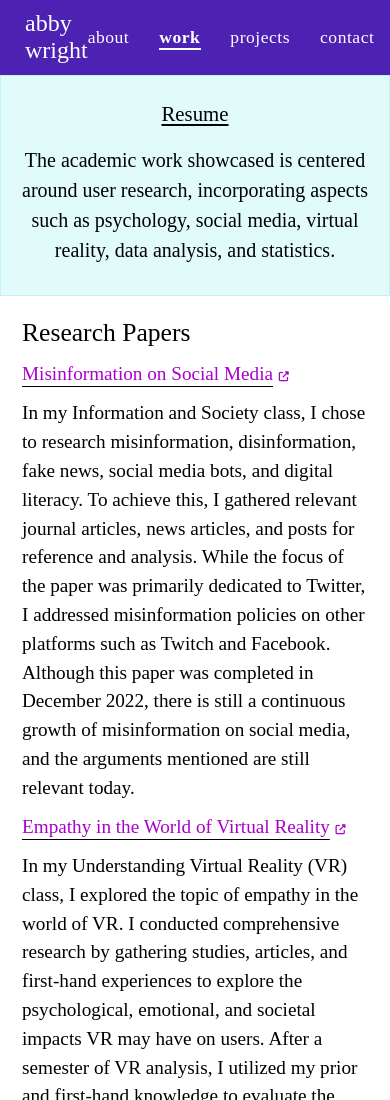
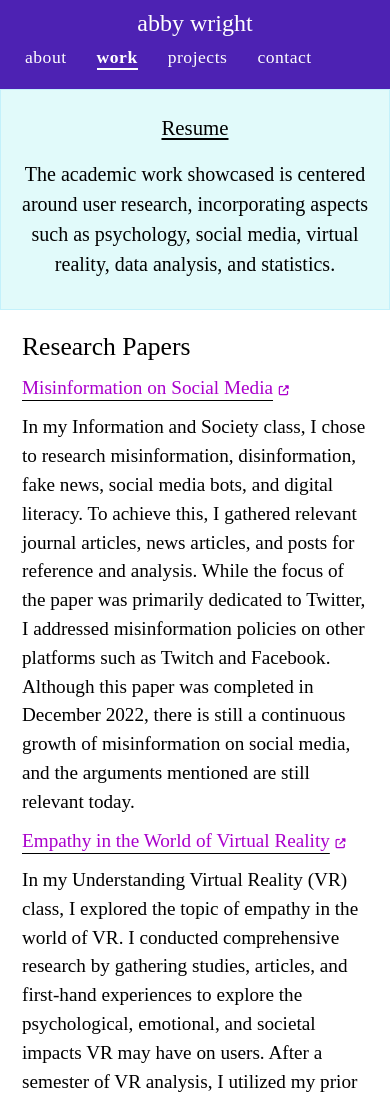
Before and after one commit to abbywright/personal-website, a plain HTML site: page work.html in a window 390 px wide. Shown: the top 1100 px of the page. Drawn offline with Linux system fonts and the light colour scheme; a web font is replaced by a local one.

Commit message:
responsive part 1

```diff
--- a/screen.css
+++ b/screen.css
@@ -361,3 +361,29 @@ footer a i {
        white-space: normal;
    }
 }
+
+@media screen and (max-width: 650px) {
+   .image-grid  {
+      display: block;
+    }
+ }
+
+ @media (max-width: 768px) {
+   header {
+       flex-direction: column;
+       align-items: center;
+   }
+
+   nav {
+       display: flex;
+       flex-direction: row;
+       align-items: center;
+       width: 100%;
+   }
+
+   .nav-link {
+       width: auto;
+       padding: 10px 0;
+       text-align: center;
+   }
+}
```
